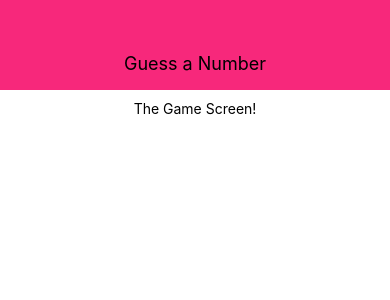
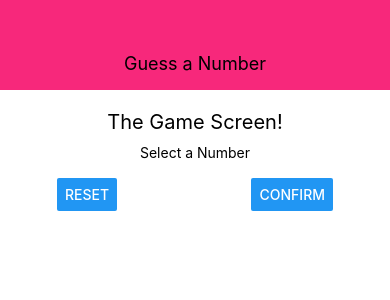
Before and after one commit to nguyentu9/test_rn, a React Native app: screen / in a window 390 px wide. Shown: the top 300 px of the page. Built offline with nearby package versions, Linux system fonts and the light colour scheme.

Commit message:
4 - 5. Working on the Layout

```diff
--- a/screens/StartGameScreen.js
+++ b/screens/StartGameScreen.js
@@ -1,10 +1,18 @@
 import React from "react";
-import { StyleSheet, Text, View } from "react-native";
+import { Button, StyleSheet, Text, TextInput, View } from "react-native";
 
 const StartGameScreen = () => {
   return (
     <View style={styles.screen}>
-      <Text>The Game Screen!</Text>
+      <Text style={styles.title}>The Game Screen!</Text>
+      <View style={styles.inputContainer}>
+        <Text>Select a Number</Text>
+        <TextInput />
+        <View style={styles.buttonContainer}>
+          <Button title="Reset" onPress={() => {}} />
+          <Button title="Confirm" onPress={() => {}} />
+        </View>
+      </View>
     </View>
   );
 };
@@ -17,4 +25,19 @@
     padding: 10,
     alignItems: "center",
   },
+  title: {
+    fontSize: 20,
+    marginVertical: 10,
+  },
+  inputContainer: {
+    alignItems: "center",
+    width: 300,
+    maxWidth: "80%",
+  },
+  buttonContainer: {
+    flexDirection: "row",
+    justifyContent: "space-between",
+    width: "100%",
+    paddingHorizontal: 10,
+  },
 });
```
